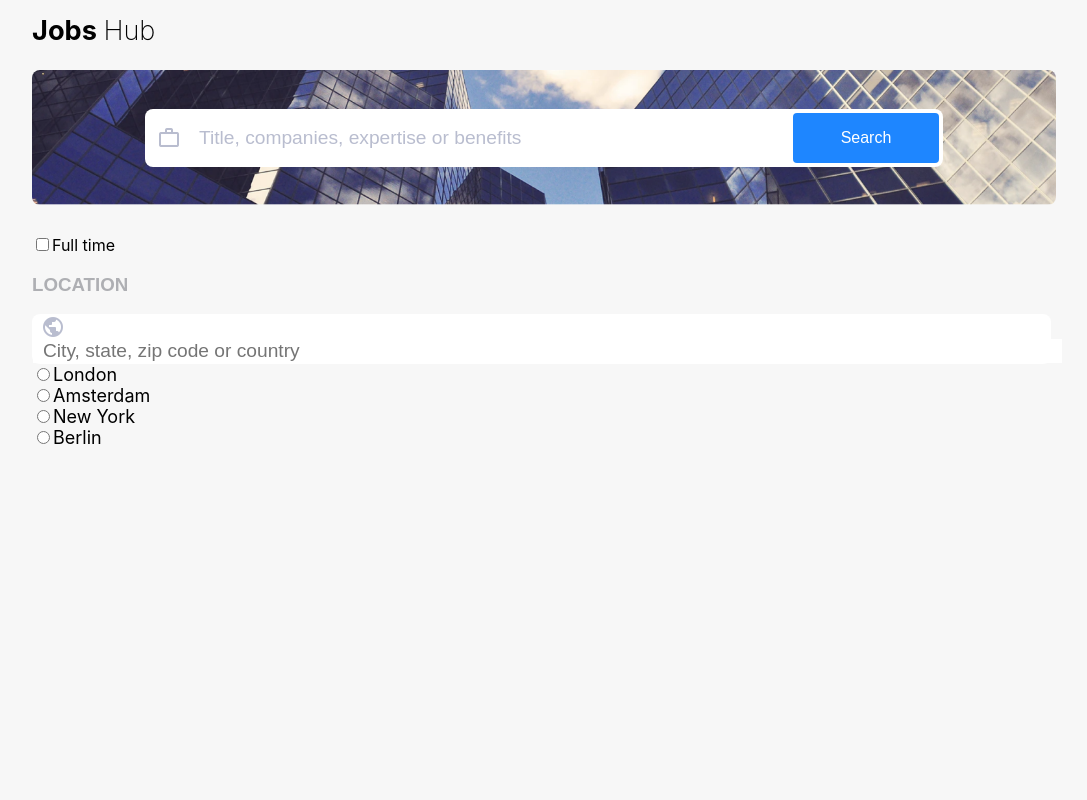
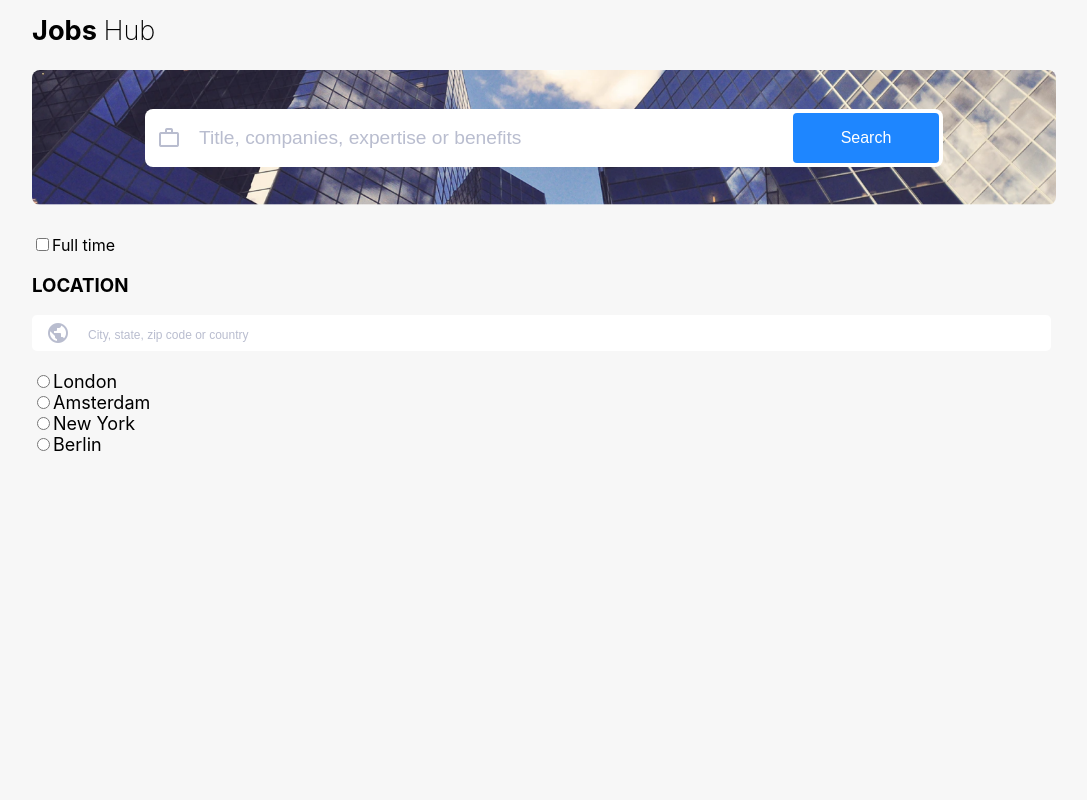
Before and after one commit to Reuben-Ekow-Yawson/jobsHub, a React (Create React App) app: page / in a window 1280 px wide. Shown: the top 800 px of the page, without its empty margins (96-1183 px from the left). Built offline with nearby package versions, Linux system fonts and the light colour scheme; no server answers.

Commit message:
"Changes in the city container "

```diff
--- a/src/components/home/sidebar/Sidebar.css
+++ b/src/components/home/sidebar/Sidebar.css
@@ -4,14 +4,25 @@
 }
 
 .city_container{
-    padding: 1px;
-    border-radius: 8px;
+    padding: 6px;
+    border-radius: 5px;
     min-width: 300px;
     background: #fff;
-    font-size: 13px;
+    margin-bottom: 20px;
 }
 
-h3{
+h4{
     color: #aeafb3;
     font-family: sans-serif;
 }
+.city_container form{
+    display: flex;
+}
+.city_container input::placeholder{
+    font-size: 12px;
+    color: #B9BDCF;
+    opacity: 1;
+}
+.radio div{
+    margin-bottom: 8px;
+}
```
